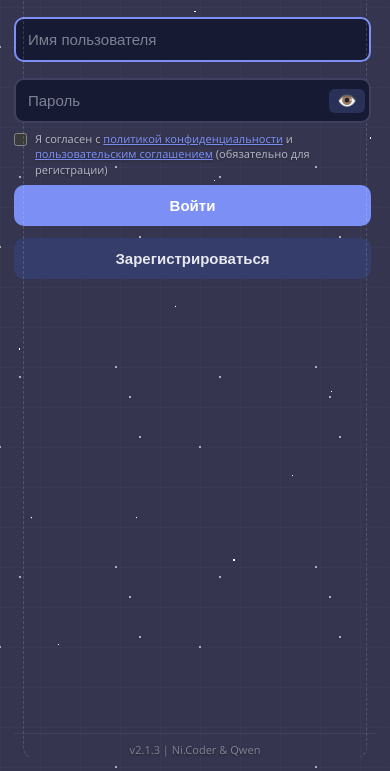
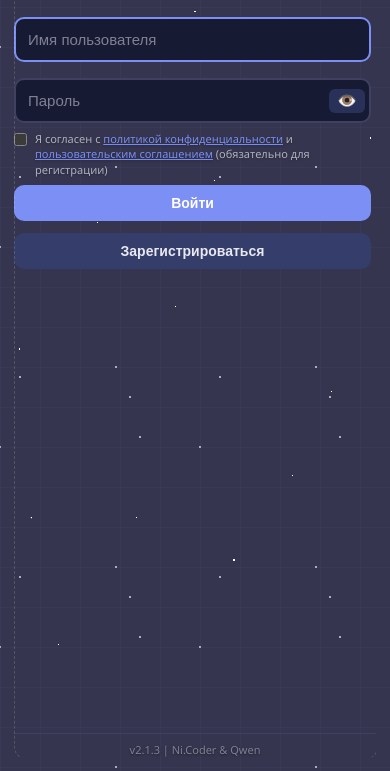
Before and after one commit to Nikola-Nidvora/xo5line, a plain HTML site: page public/xo5.html in a window 390 px wide. Shown: the part 73-844 px from the top of the page. Drawn offline with Linux system fonts and the light colour scheme; no server answers.

Commit message:
styles 1.0.23 — phone: window fluid again (fills screen width/height); 360x600 kept as layout floor only; compact buttons & full-width guide frame retained

```diff
--- a/public/xo5-styles.css
+++ b/public/xo5-styles.css
@@ -1,7 +1,7 @@
 /* ============================================================
 XO5 — 5 в ряд · Стили игры
 v2.1.2 (релиз «тёмная тема»)
-MODULE_VERSION = 1.0.21.
+MODULE_VERSION = 1.0.23.
 Метод: база 1.0.5 (рабочая, GitHub) БЕЗ ИЗМЕНЕНИЙ + аддитивный
 хвост в конце файла (переменные тёмной темы, новые сущности,
 тёмные переопределения с префиксом html[data-theme="dark"]).
@@ -35,11 +35,17 @@ resume / pause) переведены в верхние модалки: position
 центрированы, ширина 420, ВЫНУТЫ из потока #game-screen (компоновка
 под ними не прыгает при появлении); развод по вертикали двух
 одновременных плашек; JS и длительность показа не менялись.
+1.0.22: 41.38 — телефон: компактные кнопки, рамка по ширине окна;
+ОШИБКА: окно было зафиксировано карточкой 360×600.
+1.0.23: 41.38 исправлен — на ≤480px окно снова FLUID: стремится
+занять всю ширину и высоту экрана (100% / 100dvh); 360×600 — это
+проектный минимум раскладки, а не размер окна; компактные кнопки
+и рамка-ориентир по ширине окна сохранены.
 ============================================================ */
 /* ---------- Версия модуля (для реестра) ----------
 CSS-файлы не регистрируются в window.XO5_VERSIONS напрямую,
 но версия документируется в комментарии и в базе знаний.
-MODULE_VERSION = 1.0.21 */
+MODULE_VERSION = 1.0.23 */
 /* ---------- Reset & base ---------- */
 * { margin: 0; padding: 0; box-sizing: border-box; }
 body {
@@ -1565,11 +1571,6 @@ html[data-theme="dark"] .room-inline { color: var(--d-room-text); }
 width: 100%;
 }
 /* ---------- 41.37 (1.0.21) P2: плашки-предупреждения → верхние модалки ---------- */
-/* Вынуты из потока #game-screen: компоновка под ними не прыгает при
-появлении/скрытии. Fixed сверху по центру, ширина = колонка 420.
-Логика показа/скрытия и длительность — прежние (JS не тронут).
-z-index 9990: выше контента, ниже тоста (9998), меню шестерёнки (10004)
-и модалок (10001+). */
 .disconnect-banner,
 .pause-request-banner,
 .resume-notice-banner,
@@ -1583,17 +1584,55 @@ margin: 0;
 z-index: 9990;
 box-shadow: 0 8px 24px rgba(0,0,0,0.35);
 }
-/* Развод двух одновременных плашек по вертикали (порядок sibling'ов в xo5.html):
-PLAYING: disconnect → pause-request; PAUSED: resume-notice → pause-banner. */
 .disconnect-banner.active ~ .pause-request-banner.active {
 top: calc(196px + env(safe-area-inset-top));
 }
 .resume-notice-banner.active ~ .pause-banner.active {
 top: calc(132px + env(safe-area-inset-top));
 }
+/* ---------- 41.38 (1.0.22→1.0.23) ТЕЛЕФОН (≤480px): окно во весь экран ---------- */
+/* 1.0.22 ошибочно фиксировал карточку 360×600. В 1.0.23 окно снова
+FLUID: стремится занять ВСЮ ширину и высоту экрана (100% / 100dvh).
+360×600 — проектный минимум раскладки (элементы свёрстаны так, что
+не перекрываются при этих размерах), а не размер окна.
+Компактные кнопки и рамка-ориентир по ширине окна сохранены. */
+@media (max-width: 480px) {
+.container:not(.fullscreen-mode),
+.container.compact-mode:not(.fullscreen-mode),
+.container.game-mode:not(.fullscreen-mode),
+.container.compact-mode.lobby-min:not(.fullscreen-mode) {
+width: 100%;
+max-width: none;
+min-width: 0;
+height: 100%;
+height: 100dvh;
+max-height: 100%;
+max-height: 100dvh;
+min-height: 0;
+margin: 0;
+}
+/* кнопки: компактные, гарантированно не вылезают за края */
+button { padding: 10px 8px; font-size: 14px; }
+.controls-row { gap: 4px; }
+.controls-row button { padding: 8px 4px; font-size: 10px; min-width: 0; }
+.lobby-item button { padding: 6px 10px; font-size: 12px; }
+.bot-persona-btn, .bot-side-btn { min-width: 0; padding: 6px 4px; font-size: 10px; }
+.bot-score { font-size: 8px; }
+.settings-menu { min-width: 190px; }
+#game-screen .canvas-wrapper { min-height: 120px; }
+/* рамка-ориентир = фактическая ширина окна */
+#auth-screen::before,
+#lobby-screen::before,
+#game-screen::before {
+left: 0;
+transform: none;
+width: 100%;
+max-width: none;
+}
+}
 /* ============================================================
-КОНЕЦ ФАЙЛА xo5-styles.css · MODULE_VERSION = 1.0.21
+КОНЕЦ ФАЙЛА xo5-styles.css · MODULE_VERSION = 1.0.23
 Контроль целостности копии: последней строкой файла должен быть
-комментарий «КОНЕЦ ФАЙЛА xo5-styles.css · MODULE_VERSION = 1.0.21».
+комментарий «КОНЕЦ ФАЙЛА xo5-styles.css · MODULE_VERSION = 1.0.23».
 Если файл обрывается раньше — копия повреждена, не деплоить.
 ============================================================ */
```
